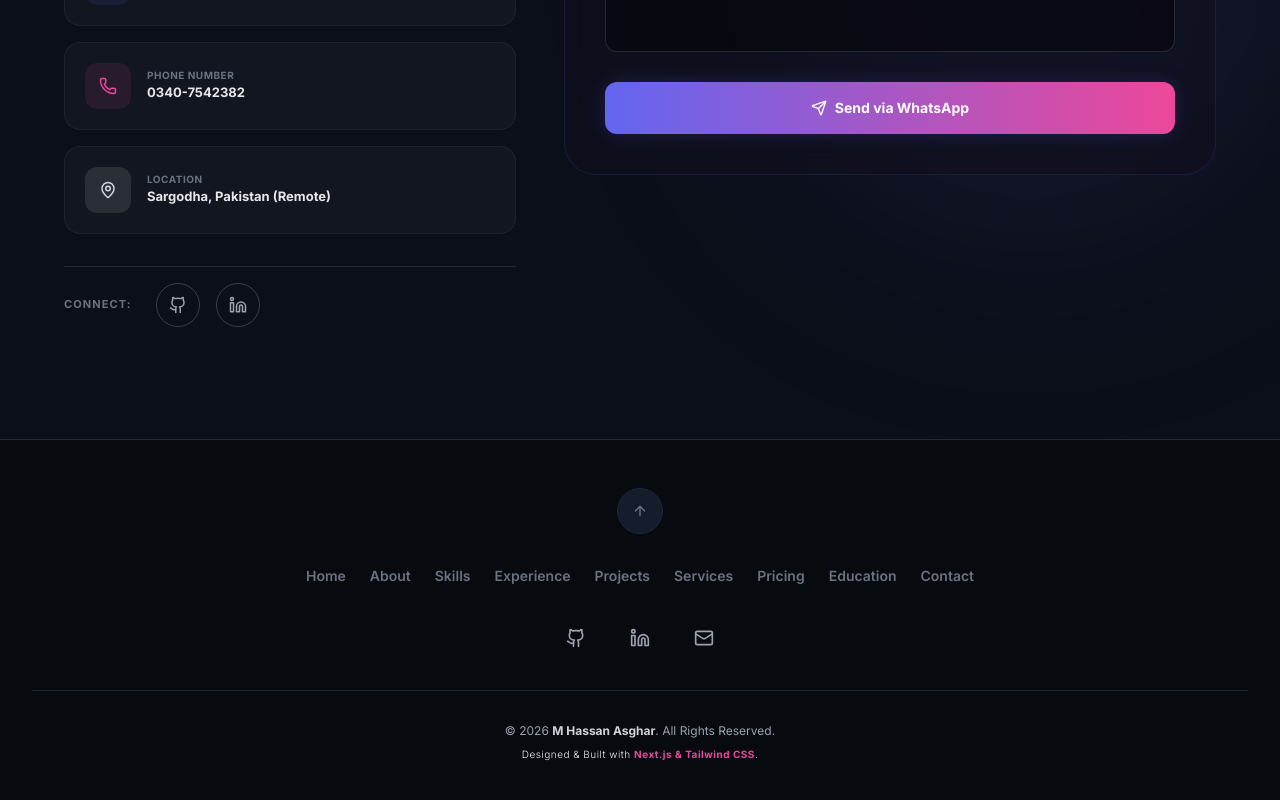
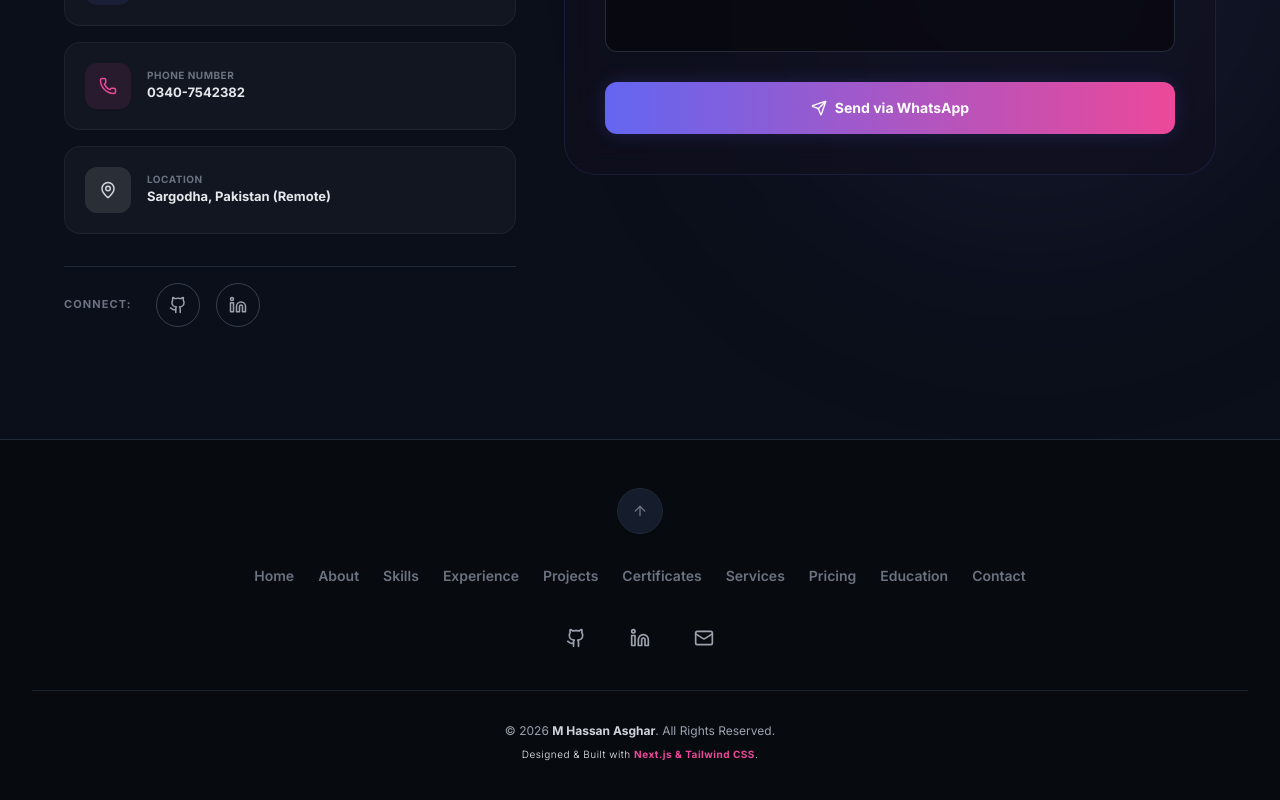
Before and after one commit to MHassan743/Portfolio-Website-M-Hassan, a Next.js app: page / in a window 1280 px wide. Shown: the part 9056-9856 px from the top of the page. Built offline with nearby package versions, Linux system fonts and the light colour scheme.

Commit message:
Update Footer.jsx

```diff
--- a/src/components/Footer.jsx
+++ b/src/components/Footer.jsx
@@ -17,6 +17,7 @@ export default function Footer() {
         { name: "Skills", href: "#skills" },
         { name: "Experience", href: "#experience" },
         { name: "Projects", href: "#projects" },
+        { name: "Certificates", href: "#Certificates" },
         { name: "Services", href: "#services" },
         { name: "Pricing", href: "#pricing" },
         { name: "Education", href: "#education" },
```
